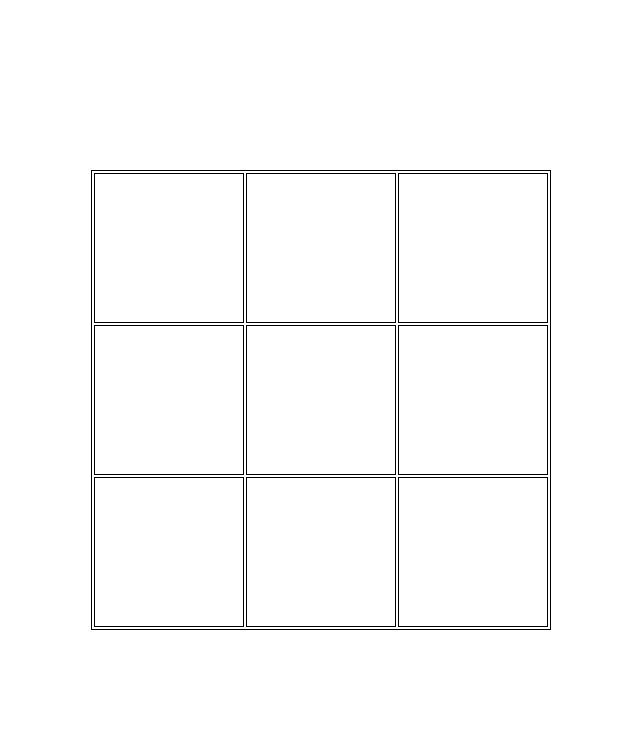
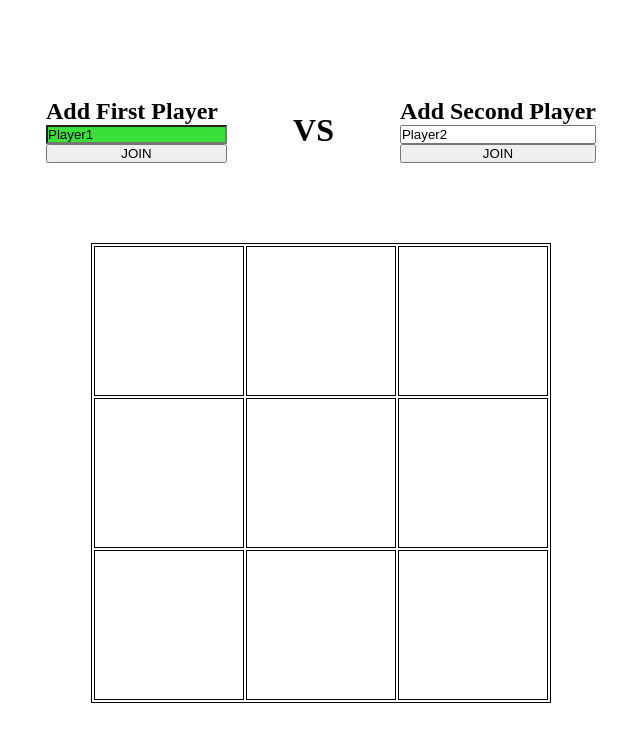
Before and after one commit to parkypark92/TicTakToe, a website: page index.html in a window 1280 px wide. Shown: the whole page, without its empty margins (319-959 px from the left). Drawn offline with Linux system fonts and the light colour scheme.

Commit message:
add player name inputs and signify current turn for each player

```diff
--- a/index.html
+++ b/index.html
@@ -9,6 +9,21 @@
     <title>Tic Tac Toe</title>
 </head>
 <body>
+    <header class="verses">
+        <div class="player-input first-player">
+            <h2>Add First Player</h2>
+            <input type="text" name="player-one" id="player1" value="Player1">
+            <button class="add-player-one">JOIN</button>
+        </div>
+        <div>
+            <p id="vs">VS</p>
+        </div>
+        <div class="player-input second-player">
+            <h2>Add Second Player</h2>
+            <input type="text" name="player-two" id="player2" value="Player2">
+            <button class="add-player-two">JOIN</button>
+        </div>
+    </header>
     <table>
         <tr>
             <td id="top-left"></td>
--- a/script.js
+++ b/script.js
@@ -1,3 +1,31 @@
+const players = (function () {
+  const playerOneInput = document.getElementById("player1");
+  playerOneInput.classList.add("current-turn");
+  const playerTwoInput = document.getElementById("player2");
+  const addPlayerOne = document.querySelector(".add-player-one");
+  const addPlayerTwo = document.querySelector(".add-player-two");
+
+  addPlayerOne.addEventListener("click", createFirstPlayer);
+
+  function createFirstPlayer() {
+    playerOne = newPlayer(playerOneInput.value);
+  }
+
+  addPlayerTwo.addEventListener("click", createSecondPlayer);
+
+  function createSecondPlayer() {
+    playerTwo = newPlayer(playerTwoInput.value);
+  }
+
+  function togglePlayerTurn() {
+    playerOneInput.classList.toggle("current-turn");
+    playerTwoInput.classList.toggle("current-turn");
+    playerOneTurn = !playerOneTurn;
+  }
+
+  return { nextTurn: togglePlayerTurn };
+})();
+
 const gameBoard = (function () {
   const tl = document.getElementById("top-left");
   const tc = document.getElementById("top-center");
@@ -19,17 +47,20 @@ const gameBoard = (function () {
     if (e.target.textContent !== "") {
       return;
     }
-    if (playerXTurn) {
+    if (playerOneTurn) {
       e.target.textContent = "X";
     } else {
       e.target.textContent = "O";
     }
-    playerXTurn = !playerXTurn;
+    players.nextTurn();
   }
 })();
 
-let playerXTurn = true;
+let playerOneTurn = true;
 
 const newPlayer = function (name) {
   return { name };
 };
+
+let playerOne;
+let playerTwo;
--- a/style.css
+++ b/style.css
@@ -11,12 +11,35 @@ html {
 body {
     height: 100%;
     display: flex;
+    flex-direction: column;
+    justify-content: center;
     align-items: center;
+    gap: 80px;
+}
+
+.verses {
+    width: 550px;
+    display: flex;
+    justify-content: space-between;
+    align-items: center;
+}
+
+.player-input {
+    display: flex;
+    flex-direction: column;
+}
+
+#vs {
+    font-size: 2em;
+    font-weight: bold;
+}
+
+.current-turn {
+    background-color: rgb(58, 224, 58);
 }
 
 table {
     border: 1px solid black;
-    margin: auto;
 }
 
 td {
```
